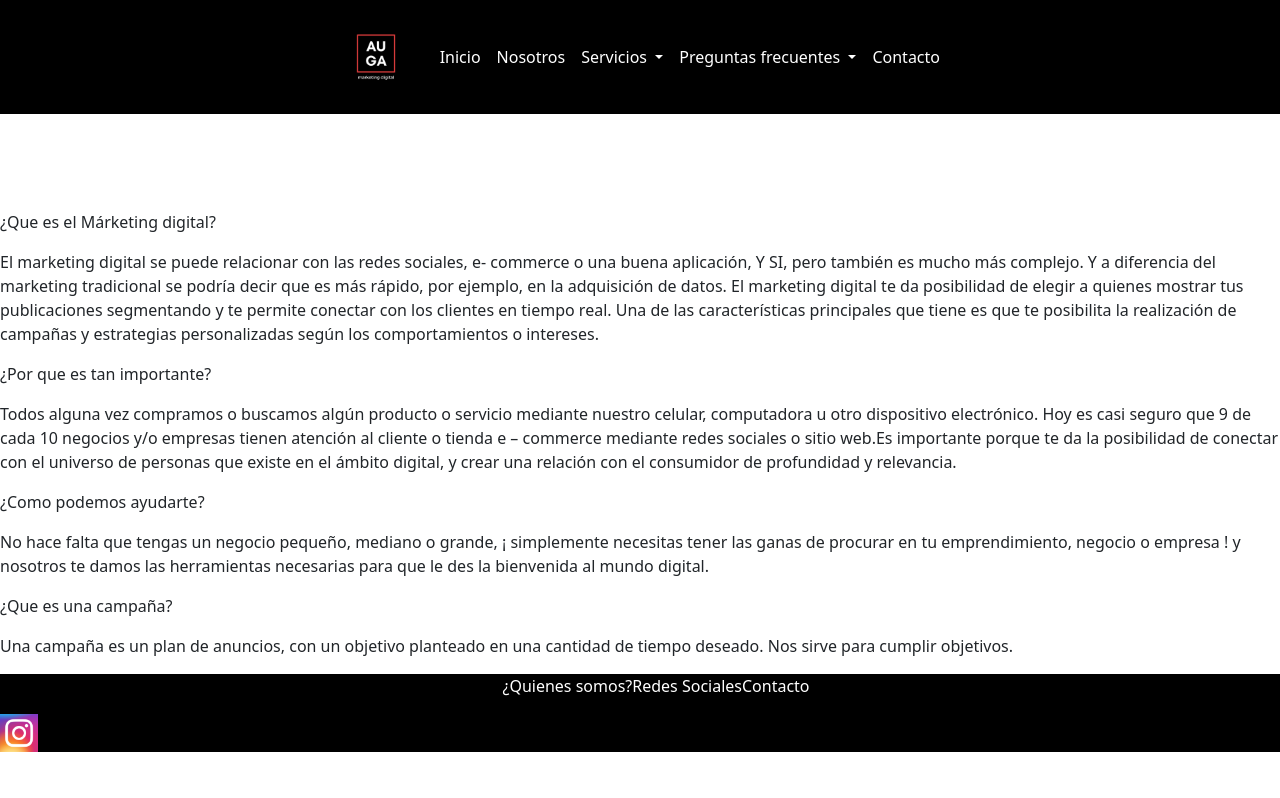
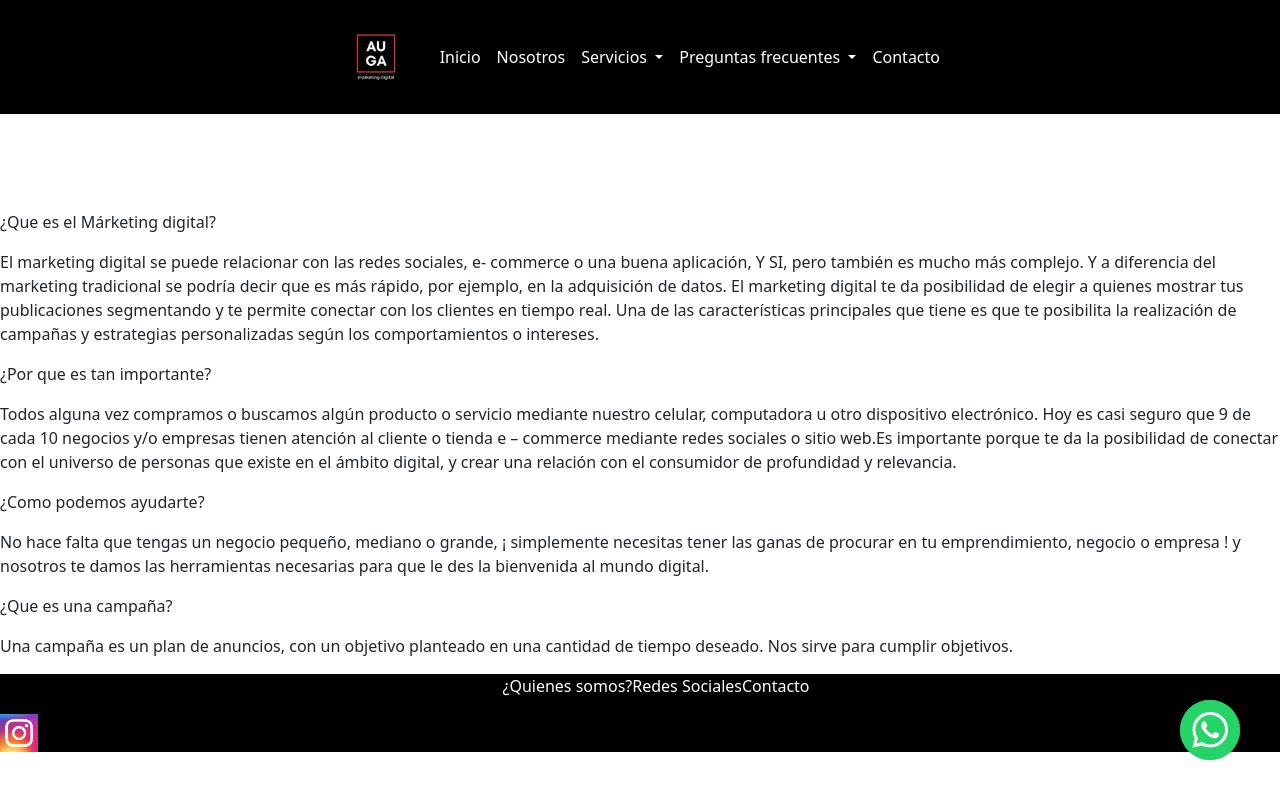
Before and after one commit to AugustoGazzano/repositorio_proyectofinal, a website: page preguntas.html in a window 1280 px wide. Drawn offline with nearby package versions, Linux system fonts and the light colour scheme.

Commit message:
whatsapp

```diff
--- a/preguntas.html
+++ b/preguntas.html
@@ -26,6 +26,10 @@
 </head>
 
 <body>
+  <a href="https://api.whatsapp.com/send?phone=541121936144&text=%C2%A1Hola!%20Quer%C3%ADa%20informaci%C3%B3n%20sobre%20sus%20planes%20de%20Marketing%20digital." class="whatsapp" target="_blank">
+    <img src="multimedia/logo-wasap.png" class="whatsapp">
+    <i class="fa fa-whatsapp whatsapp-icon"></i>
+  </a>
 
     <header id="menunav">
 
--- a/style.css
+++ b/style.css
@@ -117,7 +117,7 @@ head, body {
 
 .colorboton {
     background-color: white !important;
-    border-color: red !important;
+    border-color: white !important;
 }
 
 .textoboton {
@@ -142,3 +142,21 @@ color: white !important;
     background-color: white !important;
     border-color: white !important;
 }
+
+.whatsapp {
+    position:fixed;
+    width:60px;
+    height:60px;
+    bottom:40px;
+    right:40px;
+    background-color:#25d366;
+    color:#FFF;
+    border-radius:50px;
+    text-align:center;
+    font-size:30px;
+    z-index:100;
+  }
+
+  .whatsapp-icon {
+    margin-top:13px;
+  }
```
Also changed, not shown: index.html (+8 -4 lines), nosotros.html (+4 -0 lines), servicios.html (+4 -0 lines), multimedia/campanas.png (renamed from multimedia/campñas.png), multimedia/logo-wasap.png (added), multimedia/portada.png, multimedia/redes.png (renamed from multimedia/Diseño-sin-título-18-2-768x768.png), 2 other files.
